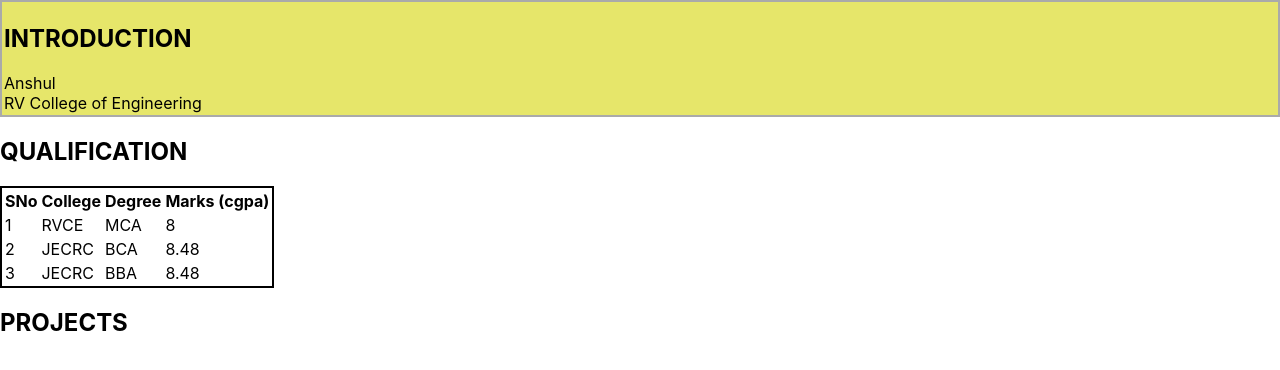
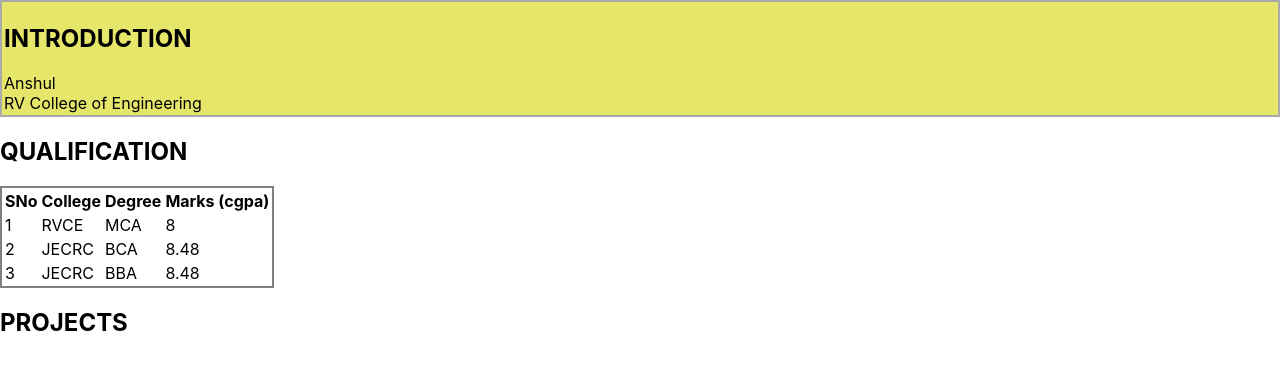
Before and after one commit to itsanshulg/REACT, a React (Create React App) app in the folder myapp2/: page / in a window 1280 px wide. Shown: the top 370 px of the page. Built offline with nearby package versions, Linux system fonts and the light colour scheme.

Commit message:
lab prog 1

```diff
--- a/myapp2/src/components/Qualification.css
+++ b/myapp2/src/components/Qualification.css
@@ -1,3 +1,4 @@
 .qualification{
-    border: 2px solid ;
+    border: 2px solid grey;
+
 }
```
